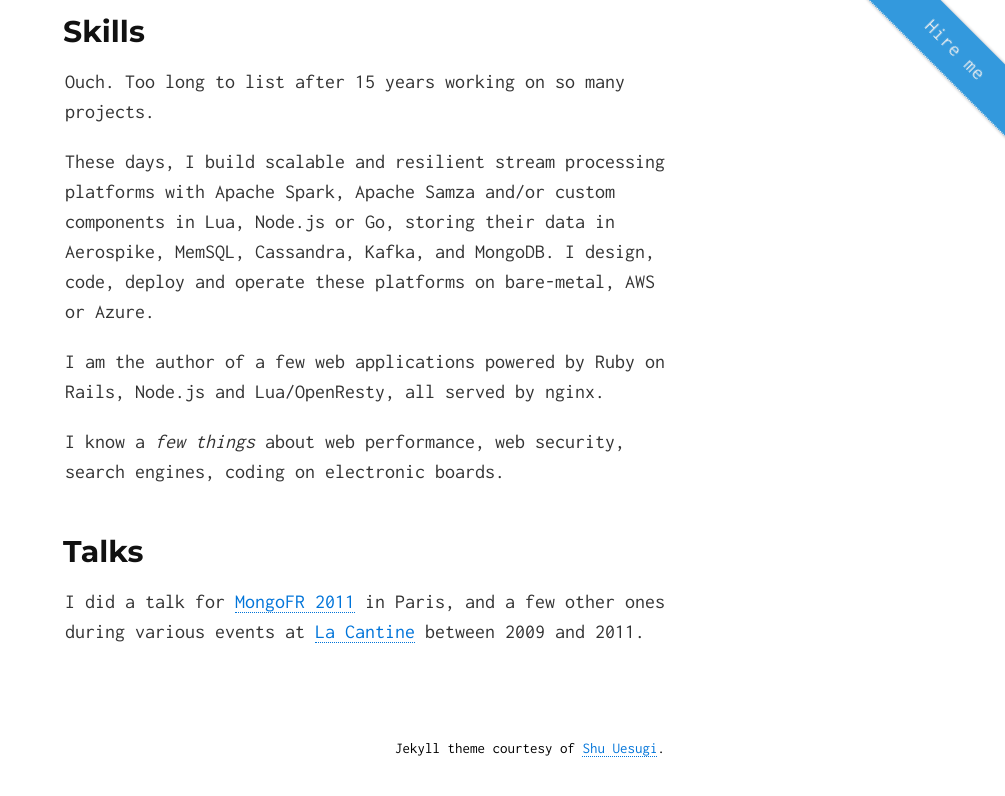
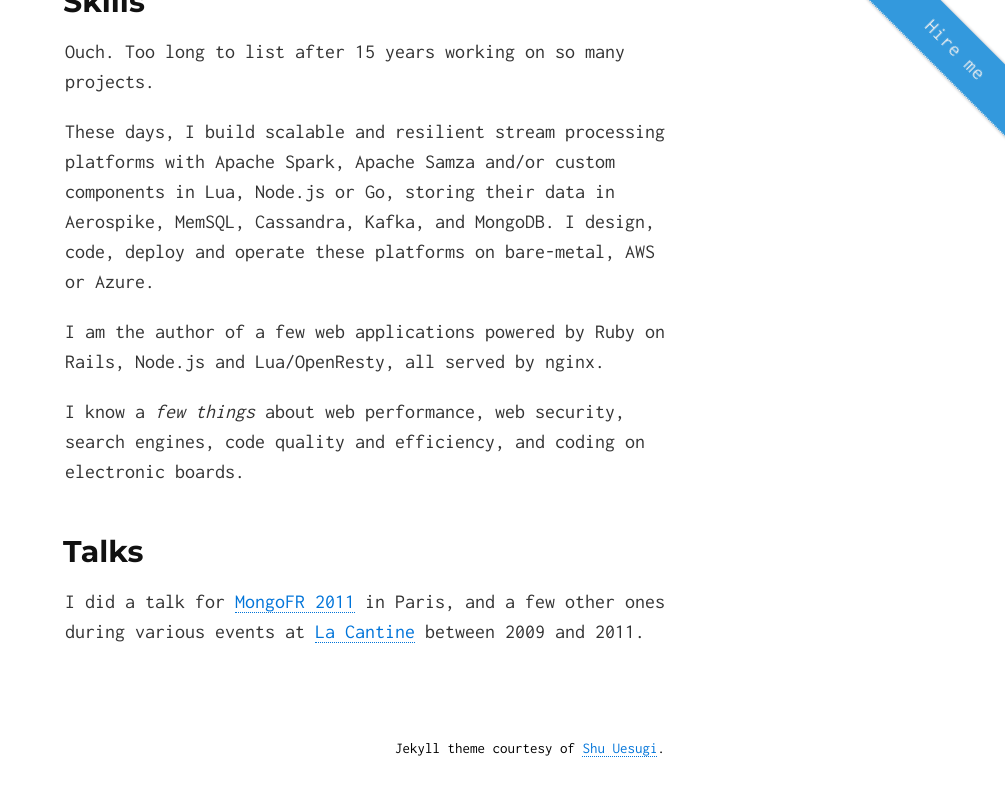
Before and after one commit to nfo/nicolasfouche.com, a Jekyll site: the page built from index.md, in a window 1280 px wide and 900 px high, scrolled down 1053 px. Shown: the top 796 px of the window, without its empty margins (275-1280 px from the left). Built offline with Jekyll 4.4.1, drawn with Linux system fonts in a browser that asks for light colours; a script that is not in the unit is left out; some of the changed text lies outside the part shown.

```diff
--- a/index.md
+++ b/index.md
@@ -26,7 +26,7 @@
 
 I am the author of a few web applications powered by Ruby on Rails, Node.js and Lua/OpenResty, all served by nginx.
 
-I know a *few things* about web performance, web security, search engines, coding on electronic boards.
+I know a *few things* about web performance, web security, search engines, code quality and efficiency, and coding on electronic boards.
 
 ## Talks
 
```
Also changed, not shown: other parts of index.md (+1 -1 lines).
